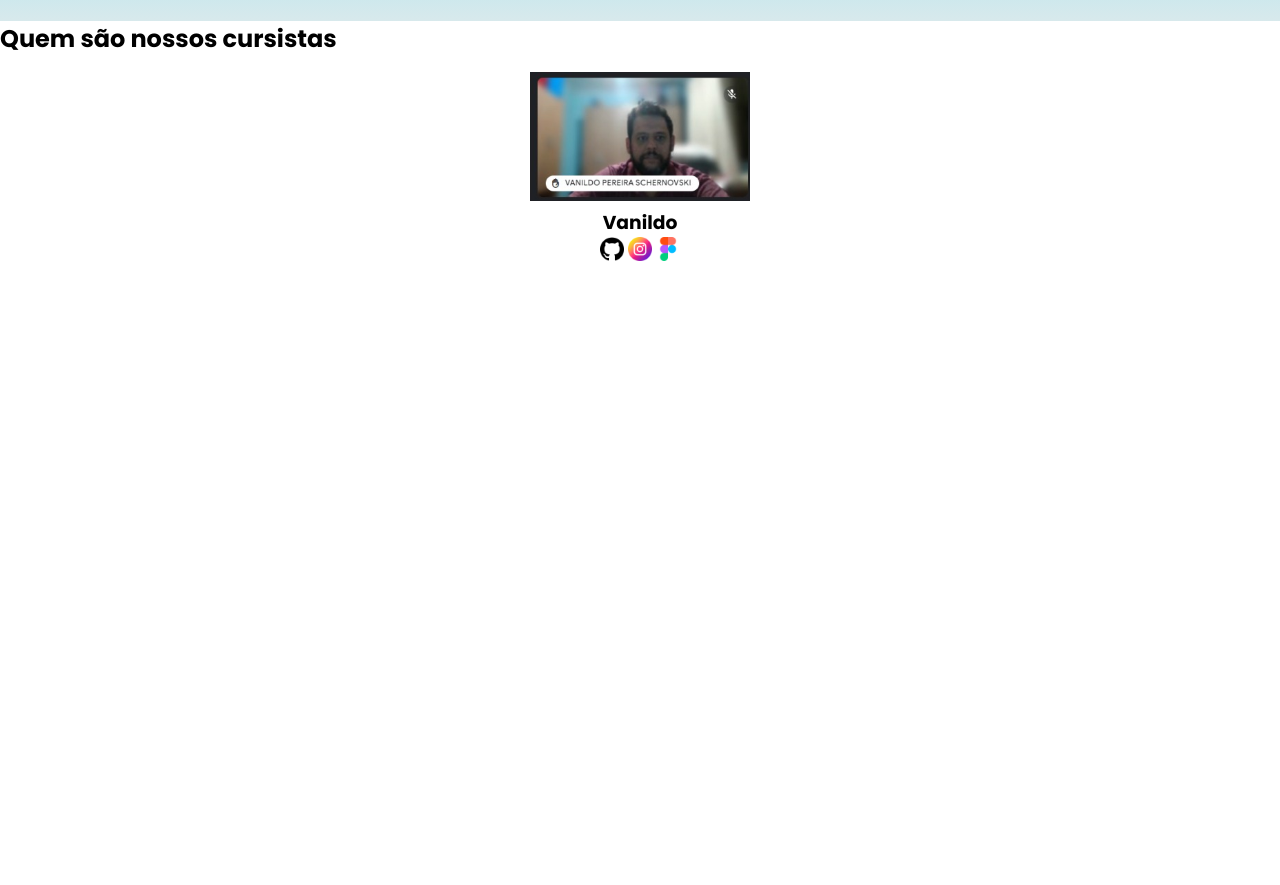
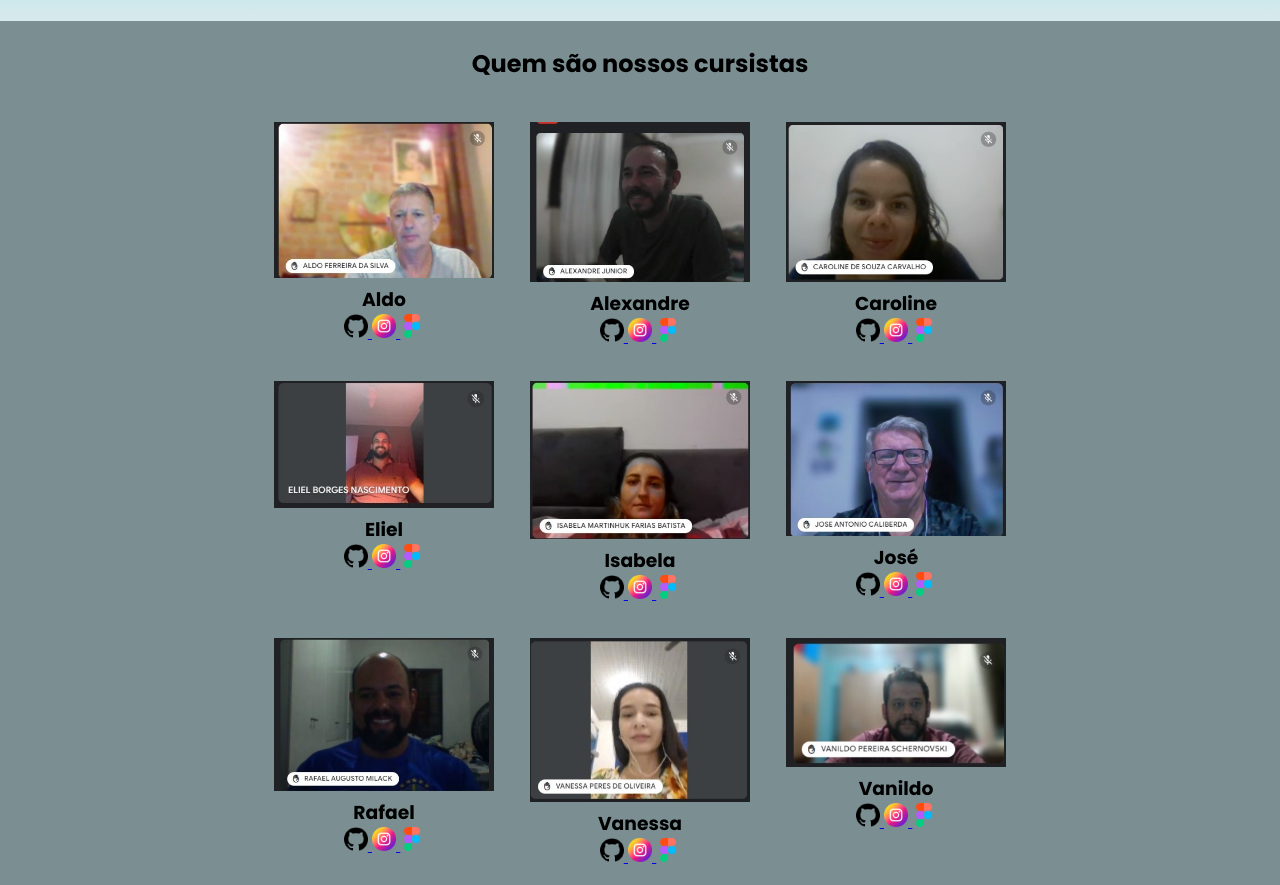
Before and after one commit to Ferfkm/FormadoresTurmaM, a plain HTML site: page index.html in a window 1280 px wide. Shown: the part 548-1433 px from the top of the page. Before the commit the page ends 832 px from the top, so only its background shows below. Drawn offline with Linux system fonts and the light colour scheme.

Commit message:
Finalização da seção estudante

```diff
--- a/index.html
+++ b/index.html
@@ -10,6 +10,7 @@
     <link rel="preconnect" href="https://fonts.gstatic.com" crossorigin>
     <link href="https://fonts.googleapis.com/css2?family=Poppins:wght@400;700&display=swap" rel="stylesheet">
 </head>
+
 <body>
     <header class="cabecalho">
         <div class="div-cabecalho-logo">
@@ -38,13 +39,129 @@
 
     <section class="estudante">
         <h2 class="estudante-titulo">Quem são nossos cursistas</h2>
-        <div class="estudante-div" >
-            <img class="estudante-imagem" src="vanildo.png" alt="Foto do Vanildo">
-            <h3 class="estudante-nome">Vanildo</h3>
-            <img  src="github (2).png" alt="icone github" class="estudante-icone">
-            <img src="instagram (2).png" alt="icone instagram" class="estudante-icone">
-            <img src="figma.png" alt="icone figma" class="estudante-icone">
-
+        <div class="estutante-todos">
+            <span></span>
+            <div class="estudante-div">
+                <img class="estudante-imagem" src="Aldo.jpeg" alt="Foto do Aldo">
+                <h3 class="estudante-nome">Aldo</h3>
+                <a href="https://github.com/professoraldo/professoraldo">
+                    <img src="github (2).png" alt="icone github" class="estudante-icone">
+                </a>
+                <a href="#">
+                    <img src="instagram (2).png" alt="icone instagram" class="estudante-icone">
+                </a>
+                <a href="#">
+                    <img src="figma.png" alt="icone figma" class="estudante-icone">
+                </a>
+            </div>
+            <div class="estudante-div">
+                <img class="estudante-imagem" src="Alexandre.jpeg" alt="Foto do Vanildo">
+                <h3 class="estudante-nome">Alexandre</h3>
+                <a href="https://github.com/ProfXaxa">
+                    <img src="github (2).png" alt="icone github" class="estudante-icone">
+                </a>
+                <a href="#">
+                    <img src="instagram (2).png" alt="icone instagram" class="estudante-icone">
+                </a>
+                <a href="#">
+                    <img src="figma.png" alt="icone figma" class="estudante-icone">
+                </a>
+            </div>
+            <div class="estudante-div">
+                <img class="estudante-imagem" src="Caroline.jpeg" alt="Foto do Vanildo">
+                <h3 class="estudante-nome">Caroline</h3>
+                <a href="#">
+                    <img src="github (2).png" alt="icone github" class="estudante-icone">
+                </a>
+                <a href="#">
+                    <img src="instagram (2).png" alt="icone instagram" class="estudante-icone">
+                </a>
+                <a href="#">
+                    <img src="figma.png" alt="icone figma" class="estudante-icone">
+                </a>
+            </div>
+            <span></span>
+            <span></span>
+            <div class="estudante-div">
+                <img class="estudante-imagem" src="Eliel.jpeg" alt="Foto do Vanildo">
+                <h3 class="estudante-nome">Eliel</h3>
+                <a href="https://github.com/ElielNascimento">
+                    <img src="github (2).png" alt="icone github" class="estudante-icone">
+                </a>
+                <a href="#">
+                    <img src="instagram (2).png" alt="icone instagram" class="estudante-icone">
+                </a>
+                <a href="#">
+                    <img src="figma.png" alt="icone figma" class="estudante-icone">
+                </a>
+            </div>
+            <div class="estudante-div">
+                <img class="estudante-imagem" src="Isabela.jpeg" alt="Foto do Vanildo">
+                <h3 class="estudante-nome">Isabela</h3>
+                <a href="https://github.com/isabela-farias-batista">
+                    <img src="github (2).png" alt="icone github" class="estudante-icone">
+                </a>
+                <a href="#">
+                    <img src="instagram (2).png" alt="icone instagram" class="estudante-icone">
+                </a>
+                <a href="#">
+                    <img src="figma.png" alt="icone figma" class="estudante-icone">
+                </a>
+            </div>
+            <div class="estudante-div">
+                <img class="estudante-imagem" src="Jose.jpeg" alt="Foto do Vanildo">
+                <h3 class="estudante-nome">José</h3>
+                <a href="https://github.com/Caliberda">
+                    <img src="github (2).png" alt="icone github" class="estudante-icone">
+                </a>
+                <a href="#">
+                    <img src="instagram (2).png" alt="icone instagram" class="estudante-icone">
+                </a>
+                <a href="#">
+                    <img src="figma.png" alt="icone figma" class="estudante-icone">
+                </a>
+            </div>
+            <span></span>
+            <span></span>
+            <div class="estudante-div">
+                <img class="estudante-imagem" src="Rafael.jpeg" alt="Foto do Vanildo">
+                <h3 class="estudante-nome">Rafael</h3>
+                <a href="https://github.com/profRafaelMilack2">
+                    <img src="github (2).png" alt="icone github" class="estudante-icone">
+                </a>
+                <a href="#">
+                    <img src="instagram (2).png" alt="icone instagram" class="estudante-icone">
+                </a>
+                <a href="#">
+                    <img src="figma.png" alt="icone figma" class="estudante-icone">
+                </a>
+            </div>
+            <div class="estudante-div">
+                <img class="estudante-imagem" src="Vanessa.jpeg" alt="Foto do Vanildo">
+                <h3 class="estudante-nome">Vanessa</h3>
+                <a href="https://github.com/Caliberda">
+                    <img src="github (2).png" alt="icone github" class="estudante-icone">
+                </a>
+                <a href="#">
+                    <img src="instagram (2).png" alt="icone instagram" class="estudante-icone">
+                </a>
+                <a href="#">
+                    <img src="figma.png" alt="icone figma" class="estudante-icone">
+                </a>
+            </div>
+            <div class="estudante-div">
+                <img class="estudante-imagem" src="vanildo.png" alt="Foto do Vanildo">
+                <h3 class="estudante-nome">Vanildo</h3>
+                <a href="#">
+                    <img src="github (2).png" alt="icone github" class="estudante-icone">
+                </a>
+                <a href="#">
+                    <img src="instagram (2).png" alt="icone instagram" class="estudante-icone">
+                </a>
+                <a href="#">
+                    <img src="figma.png" alt="icone figma" class="estudante-icone">
+                </a>
+            </div>
         </div>
 
     </section>
--- a/style.css
+++ b/style.css
@@ -72,3 +72,14 @@ padding: 0 15px;
     text-align: center;
     padding: 16px 0;
 }
+.estudante-titulo{
+    text-align: center;
+    padding: 25px 0;
+}
+.estutante-todos{
+    display: grid;
+    grid-template-columns: 20% 20% 20% 20% 20%;
+}
+.estudante{
+    background-color: #7b8f93;
+}
```
Also changed, not shown: Aldo.jpeg (added), Alexandre.jpeg (added), Caroline.jpeg (added), Eliel.jpeg (added), Isabela.jpeg (added), Jose.jpeg (added), Rafael.jpeg (added), Vanessa.jpeg (added).
